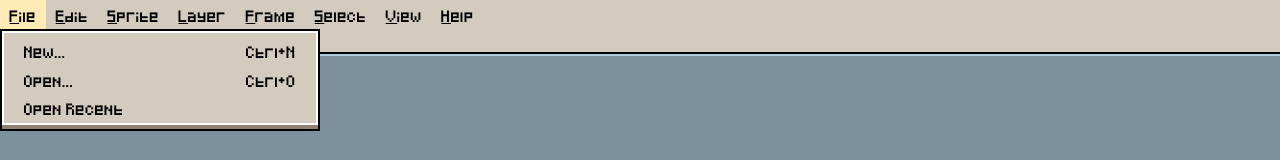
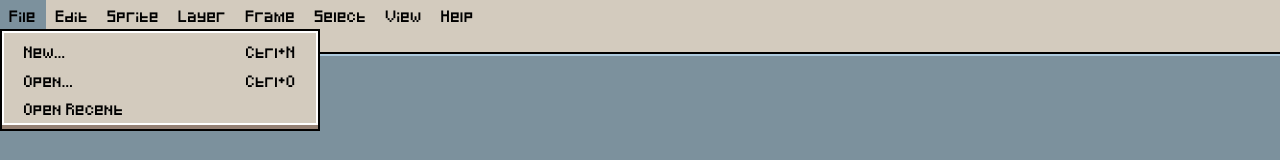
Before and after one commit to SirSgt/asepritejs, a React (Create React App) app: page / in a window 1280 px wide. Both pictures are taken after a click on the button "File". Shown: the top 160 px of the page. Built offline with nearby package versions, Linux system fonts and the light colour scheme.

Commit message:
Changed class names on Header.scss

```diff
--- a/src/layouts/Header/Dropdown.js
+++ b/src/layouts/Header/Dropdown.js
@@ -6,7 +6,7 @@ const Dropdown = (props) => {
   return (
     <ul className={`dropdown_content ${dropdown ? "show" : ""}`}>
       {submenus.map((submenu, index) => (
-        <li key={index} className="dropdown_list">
+        <li key={index} className="dropdown_item">
           <a href="/#">
             <span href="/#">{submenu.title}</span>
             <span href="/#">{submenu.mnemonic}</span>
--- a/src/layouts/Header/Header.scss
+++ b/src/layouts/Header/Header.scss
@@ -20,17 +20,12 @@
     align-items: center;
     list-style: none;
 
-    .menu_item {
+    .menu_items {
       position: relative;
       display: inline-block;
       line-height: 0.5;
 
-      // &:hover .dropdown_content {
-      //   display: block;
-      // }
-    }
-
-    .dropdown_btn {
+      .menu_item {
         @include reset_btn;
         font-family: pixelFont;
 
@@ -39,10 +34,10 @@
         color: $black;
         padding: 0.6rem;
 
-      &::first-letter {
-        text-decoration: underline;
-        // box-shadow: inset 0 -1.5px 0 #000;
-      }
+        // &::first-letter {
+        //   text-decoration: underline;
+        //   // box-shadow: inset 0 -1.5px 0 #000;
+        // }
 
         &:hover {
           background: $link_hover_color;
@@ -51,6 +46,10 @@
 
       .clicked {
         background: $toolbar_color;
+        &:hover {
+          background: $toolbar_color;
+        }
+      }
     }
 
     .dropdown_content {
@@ -64,7 +63,7 @@
       padding: 0.375rem;
       list-style: none;
 
-      .dropdown_list {
+      .dropdown_item {
         a {
           &:link,
           &:visited {
--- a/src/layouts/Header/menuItems.js
+++ b/src/layouts/Header/menuItems.js
@@ -24,13 +24,13 @@ const MenuItems = (props) => {
   }, [dropdown]);
 
   return (
-    <li className="menu_item" ref={ref}>
+    <li className="menu_items" ref={ref}>
       {items.submenu ? (
         <>
           <button
             type="button"
             aria-haspopup="menu"
-            className={`dropdown_btn ${dropdown ? "clicked" : ""}`}
+            className={`menu_item ${dropdown ? "clicked" : ""}`}
             aria-expanded={dropdown ? "true" : "false"}
             onClick={() => setDropdown((prev) => !prev)}
           >
@@ -39,7 +39,7 @@ const MenuItems = (props) => {
           <Dropdown submenus={items.submenu} dropdown={dropdown} />
         </>
       ) : (
-        <button type="button" className="dropdown_btn">
+        <button type="button" className="menu_item">
           {items.title}
         </button>
       )}
```
Lines whose indentation alone changed are shown as unchanged.
